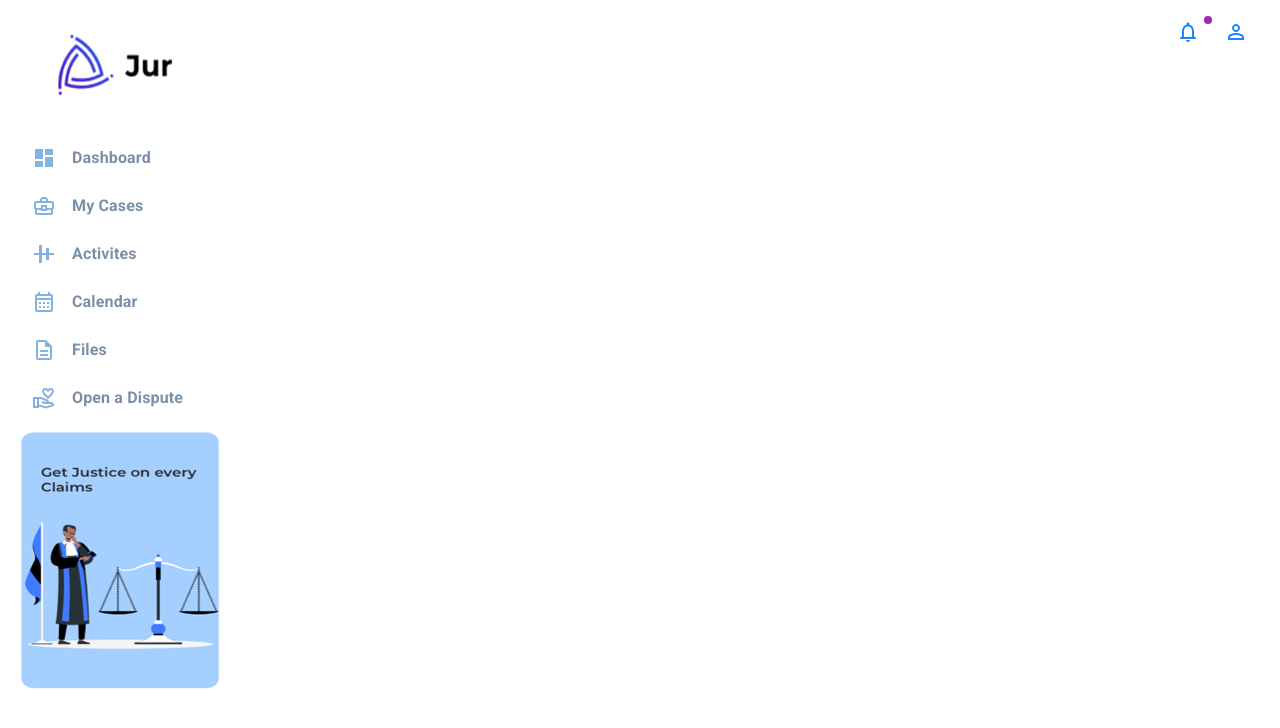
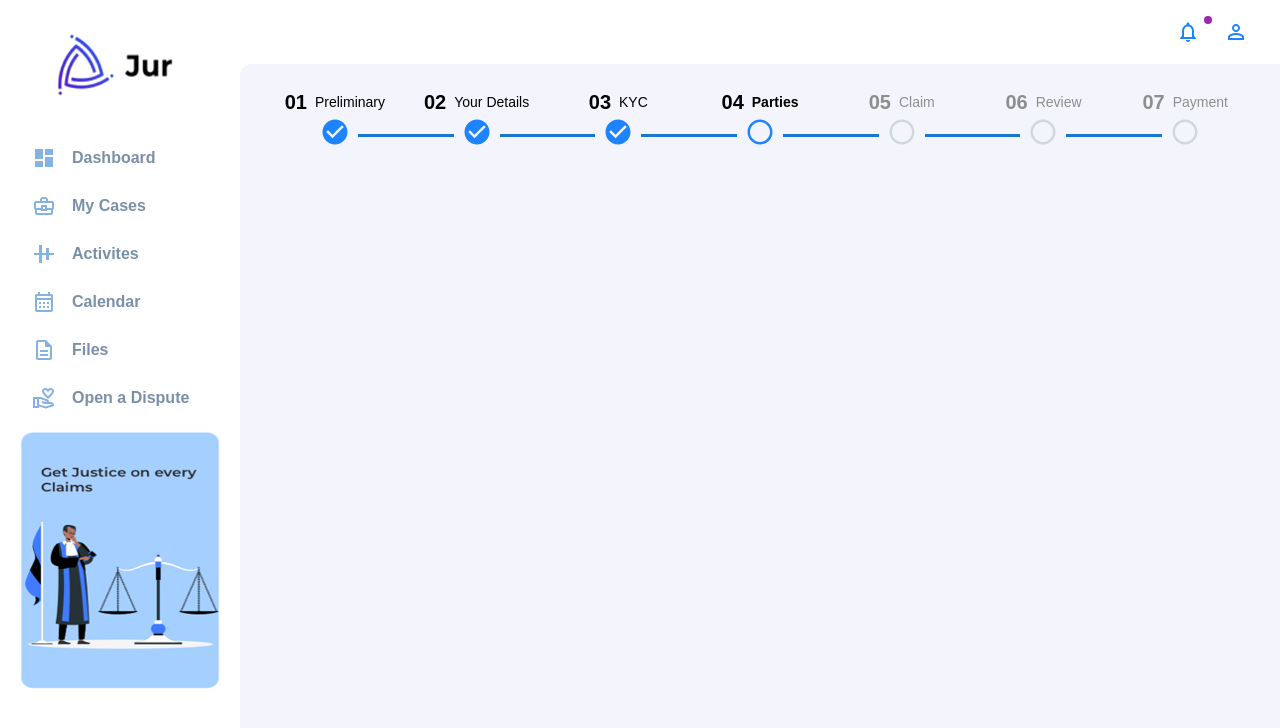
Before and after one commit to abhiperfect/Rise11-dashboard, a React (Vite) app: page / in a window 1280 px wide. Shown: the top 728 px of the page. Built offline with nearby package versions, Linux system fonts and the light colour scheme.

Commit message:
Feat: Stepper completed.

```diff
--- a/src/components/leftContainer/Sidebar.jsx
+++ b/src/components/leftContainer/Sidebar.jsx
@@ -34,6 +34,7 @@ const Sidebar = () => {
         boxShadow: "2px 0px 5px rgba(0, 0, 0, 0.1)",
         height: "100vh",
         padding: 2,
+        boxShadow:'none'
       }}
     >
       <IconImg src={jur} alt="jur" />
--- /dev/null
+++ b/src/components/rightContainer/MainContainer.jsx
@@ -0,0 +1,25 @@
+import * as React from "react";
+import CssBaseline from "@mui/material/CssBaseline";
+import Box from "@mui/material/Box";
+import Container from "@mui/material/Container";
+import StepperComponent from "./MainContainer/Stepper";
+
+export default function MainContainer() {
+  return (
+    <React.Fragment>
+      <CssBaseline />
+      <Container maxWidth={false} disableGutters>
+        <Box
+          sx={{
+            bgcolor: "#f4f5fc",
+            height: "calc(100vh - 64px)",
+            borderTopLeftRadius: "40px",
+            boxShadow: "none",
+          }}
+        >
+          <StepperComponent />
+        </Box>
+      </Container>
+    </React.Fragment>
+  );
+}
--- /dev/null
+++ b/src/components/rightContainer/MainContainer/Stepper.jsx
@@ -0,0 +1,189 @@
+import React, { useState } from "react";
+import {
+  Box,
+  Typography,
+  useMediaQuery,
+  MobileStepper,
+  Button,
+  useTheme,
+} from "@mui/material";
+import CheckCircleIcon from "@mui/icons-material/CheckCircle";
+import RadioButtonUncheckedIcon from "@mui/icons-material/RadioButtonUnchecked";
+import KeyboardArrowLeft from "@mui/icons-material/KeyboardArrowLeft";
+import KeyboardArrowRight from "@mui/icons-material/KeyboardArrowRight";
+import StepLine from "./Stepper/StepLine";
+import { Margin } from "@mui/icons-material";
+// Steps for the stepper
+const steps = [
+  "Preliminary",
+  "Your Details",
+  "KYC",
+  "Parties",
+  "Claim",
+  "Review",
+  "Payment",
+];
+
+// Custom step icon for active, completed, and upcoming steps
+const StepIcon = ({ active, completed }) => {
+  return completed ? (
+    <CheckCircleIcon sx={{ color: "#1e83ff", fontSize: 30 }} />
+  ) : (
+    <RadioButtonUncheckedIcon
+      sx={{ color: active ? "#1e83ff" : "#cfd8dc", fontSize: 30 }}
+    />
+  );
+};
+
+// Main Stepper Component
+const StepperComponent = () => {
+  const [activeStep, setActiveStep] = useState(3); // Default active step is 3rd (KYC)
+  const isSmallScreen = useMediaQuery("(max-width: 768px)"); // Check for small screens
+  const theme = useTheme();
+
+  const handleStepClick = (index) => {
+    setActiveStep(index);
+  };
+
+  const handleNext = () => {
+    setActiveStep((prevActiveStep) =>
+      Math.min(prevActiveStep + 1, steps.length - 1)
+    );
+  };
+
+  const handleBack = () => {
+    setActiveStep((prevActiveStep) => Math.max(prevActiveStep - 1, 0));
+  };
+
+  return (
+    <Box
+      sx={{
+        width: "100%",
+        display: "flex",
+        flexDirection: "column",
+        alignItems: "center",
+        p: 3,
+        background: "#f4f5fc",
+        borderRadius: 3,
+      }}
+    >
+      {/* Stepper for Large Screens */}
+      {!isSmallScreen && (
+        <Box
+          sx={{
+            display: "flex",
+            justifyContent: "space-between",
+            width: "100%",
+            maxWidth: "100%", // Ensure full width
+          }}
+        >
+          {steps.map((label, index) => (
+            <Box
+              key={index}
+              sx={{
+                display: "flex",
+                flex: 1, // Equal spacing between steps
+                flexDirection: "column",
+                alignItems: "center",
+                cursor: "pointer",
+              }}
+              onClick={() => handleStepClick(index)}
+            >
+              {/* Step Label */}
+              <Box sx={{ display: "flex", gap: 1, alignItems: "center" }}>
+                <Typography
+                  variant="body2"
+                  sx={{
+                    fontWeight: "bold",
+                    color: index <= activeStep ? "#000" : "#8e8e8e",
+                    fontSize: "20px",
+                  }}
+                >
+                  0{index + 1}
+                </Typography>
+
+                <Typography
+                  variant="body2"
+                  sx={{
+                    fontWeight: index === activeStep ? "bold" : "normal",
+                    color: index <= activeStep ? "#000" : "#8e8e8e",
+                    textAlign: "center",
+                  }}
+                >
+                  {label}
+                </Typography>
+              </Box>
+
+              {/* Step Icon */}
+              <Box
+                sx={{
+                  display: "flex",
+                  alignItems: "center",
+                  width: "100%",
+                }}
+              >
+                {index == 0 ? <StepLine open={false} /> : <StepLine />}
+                <Box sx={{ margin: "0 8px" }}>
+                  <StepIcon
+                    active={index === activeStep}
+                    completed={index < activeStep}
+                  />
+                </Box>
+
+                {index == 6 ? <StepLine open={false} /> : <StepLine />}
+              </Box>
+            </Box>
+          ))}
+        </Box>
+      )}
+
+      {/* MobileStepper for Small Screens */}
+      {isSmallScreen && (
+        <MobileStepper
+          variant="dots"
+          steps={steps.length}
+          position="static"
+          activeStep={activeStep}
+          sx={{
+            width: "100%",
+            position: "fixed",
+            bottom: 0,
+            left: 0,
+            background: "#f4f5fc",
+            boxShadow: "0px -2px 10px rgba(0, 0, 0, 0.1)",
+          }}
+          nextButton={
+            <Button
+              size="small"
+              onClick={handleNext}
+              disabled={activeStep === steps.length - 1}
+            >
+              Next
+              {theme.direction === "rtl" ? (
+                <KeyboardArrowLeft />
+              ) : (
+                <KeyboardArrowRight />
+              )}
+            </Button>
+          }
+          backButton={
+            <Button
+              size="small"
+              onClick={handleBack}
+              disabled={activeStep === 0}
+            >
+              {theme.direction === "rtl" ? (
+                <KeyboardArrowRight />
+              ) : (
+                <KeyboardArrowLeft />
+              )}
+              Back
+            </Button>
+          }
+        />
+      )}
+    </Box>
+  );
+};
+
+export default StepperComponent;
--- /dev/null
+++ b/src/components/rightContainer/MainContainer/Stepper/StepLine.jsx
@@ -0,0 +1,24 @@
+import Box from "@mui/material/Box";
+import React from "react";
+
+const StepLine = ({open = true}) => {
+
+  return (
+    <Box
+      sx={{
+        display: "flex",
+        justifyContent: "center",
+        alignItems: "center",
+        position: "relative",
+        zIndex: 1,
+        backgroundColor: 'primary.main',
+        height:'3px',
+        visibility: open ? 'visible' : 'hidden',
+        width: '100%',
+      }}
+    >
+    </Box>
+  );
+};
+
+export default StepLine;
--- a/src/main.jsx
+++ b/src/main.jsx
@@ -5,9 +5,16 @@ import '@fontsource/roboto/300.css';
 import '@fontsource/roboto/400.css';
 import '@fontsource/roboto/500.css';
 import '@fontsource/roboto/700.css';
+import { createTheme, ThemeProvider } from '@mui/material/styles';
+
+const theme = createTheme({
+  typography: {
+    fontFamily: "'Montserrat', sans-serif", // Set default font
+  },
+});
 
 createRoot(document.getElementById('root')).render(
-  <StrictMode>
+<ThemeProvider theme={theme}>
     <App />
-  </StrictMode>,
+  </ThemeProvider>,
 )
--- a/src/pages/Dashboard.jsx
+++ b/src/pages/Dashboard.jsx
@@ -24,24 +24,16 @@ export default function Dashboard() {
       >
         <Box
           sx={{
-            bgcolor: '#7d2c2c',
+            bgcolor: '#ffffff',
             height: '100vh',
             width: '100%',
             display: 'flex',
+            boxShadow:'none'
           }}
         >
           <LeftContainer open={openSidebar} toggleDrawer={toggleDrawer} />
           <Box sx={{ flexGrow: 1 }}>
             <RightContainer toggleDrawer={toggleDrawer} />
-            <Box
-              sx={{
-                bgcolor: '#fff',
-                height: 'calc(100vh - 64px)', // Adjust height below the header
-                padding: 2,
-              }}
-            >
-              {/* Add your other content here */}
-            </Box>
           </Box>
         </Box>
       </Container>
--- a/src/pages/LeftContainer.jsx
+++ b/src/pages/LeftContainer.jsx
@@ -29,7 +29,6 @@ export default function LeftContainer({ open, toggleDrawer }) {
           display: { xs: "none", sm: "block" }, // Show Sidebar permanently on larger screens
           width: 240,
           backgroundColor: "#fff",
-          boxShadow: "2px 0px 5px rgba(0, 0, 0, 0.1)",
           height: "100vh",
         }}
       >
--- a/src/pages/RightContainer.jsx
+++ b/src/pages/RightContainer.jsx
@@ -3,11 +3,20 @@ import CssBaseline from '@mui/material/CssBaseline';
 import Box from '@mui/material/Box';
 import Container from '@mui/material/Container';
 import Header from '../components/rightContainer/Header';
+import MainContainer from '../components/rightContainer/MainContainer';
+
 export default function RightContainer({toggleDrawer}) {
   return (
     <React.Fragment>
       <CssBaseline />
+
+      <Container maxWidth={false} disableGutters sx={{
+        display:'flex',
+         flexDirection:'column',
+      }}>
       <Header toggleDrawer={toggleDrawer}/>
+        <MainContainer />
+      </Container>
     </React.Fragment>
   );
 }
```
